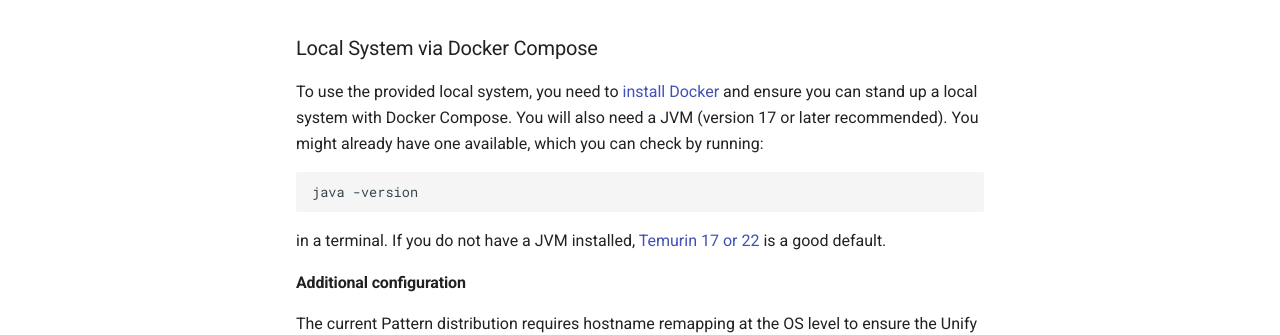
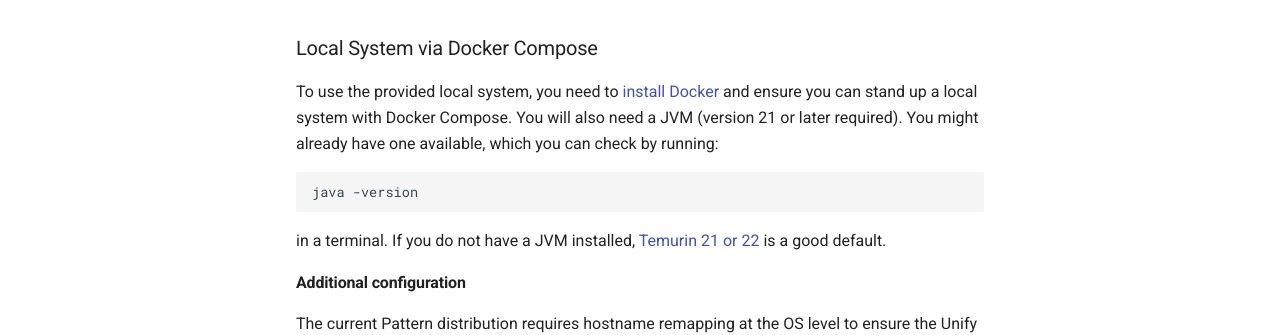
Before and after one commit to UnifyBio/unifybio-site, an MkDocs documentation site: the page built from docs/tutorials/quickstart.md, in a window 1280 px wide and 900 px high. Shown: the part 474-809 px from the top of the window. Built offline with MkDocs 1.6.1 and Material for MkDocs 9.7.7, drawn with Linux system fonts in a browser that asks for light colours.

Commit message:
update docs to reflect 21 or later JVM versions

````diff
--- a/docs/tutorials/quickstart.md
+++ b/docs/tutorials/quickstart.md
@@ -16,14 +16,14 @@ you will need to contact [RCRF](https://rarecancer.org/initiatives).
 
 To use the provided local system, you need to [install Docker](https://docs.docker.com/)
 and ensure you can stand up a local system with Docker Compose. You will also need a JVM
-(version 17 or later recommended). You might already have one available,
+(version 21 or later required). You might already have one available,
 which you can check by running:
 
 ```
 java -version
 ```
 
-in a terminal. If you do not have a JVM installed, [Temurin 17 or 22](https://adoptium.net/installation/)
+in a terminal. If you do not have a JVM installed, [Temurin 21 or 22](https://adoptium.net/installation/)
 is a good default.
 
 #### Additional configuration
````
Also changed, not shown: docs/local-system.md (+1 -1 lines).
